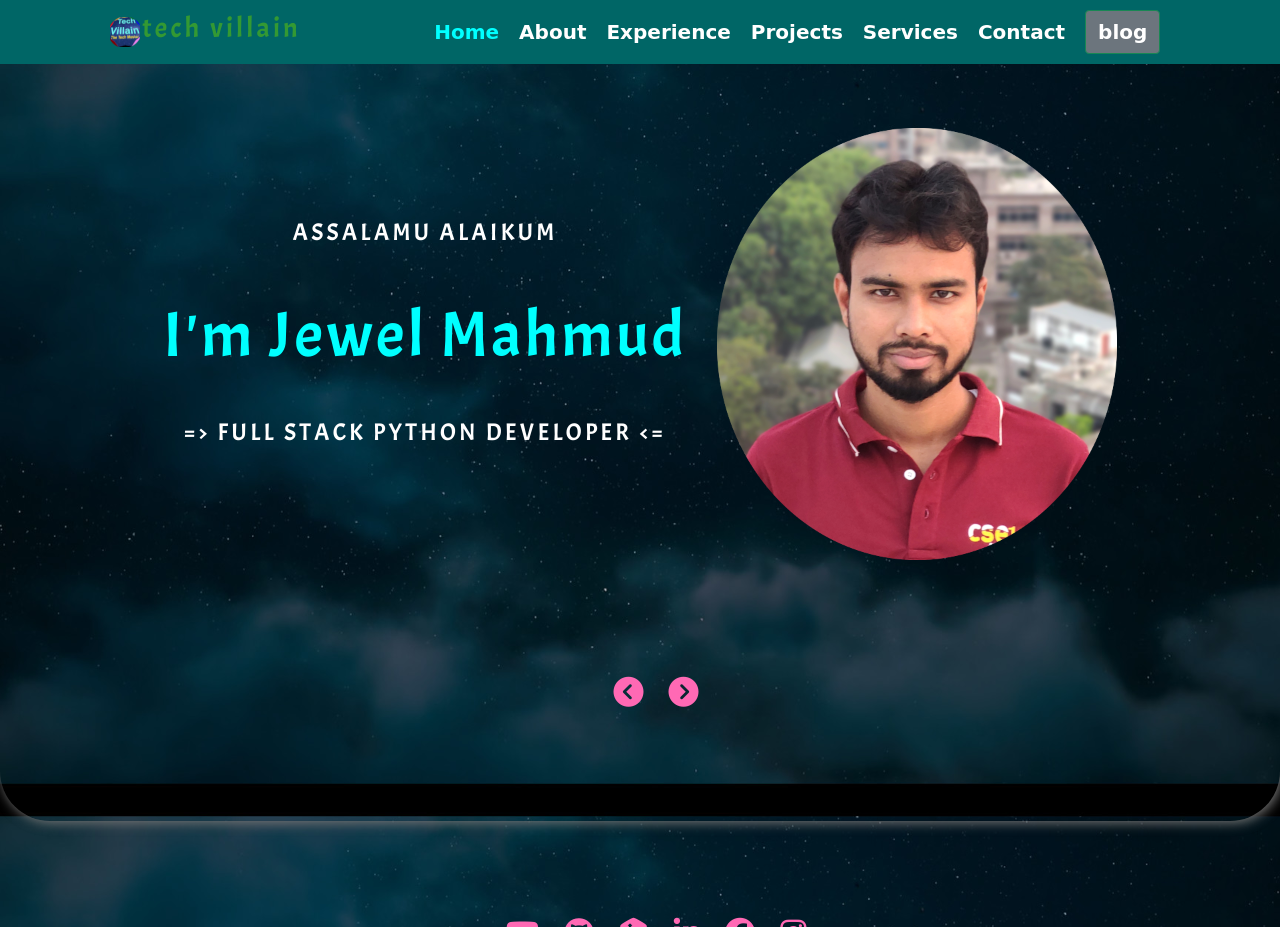
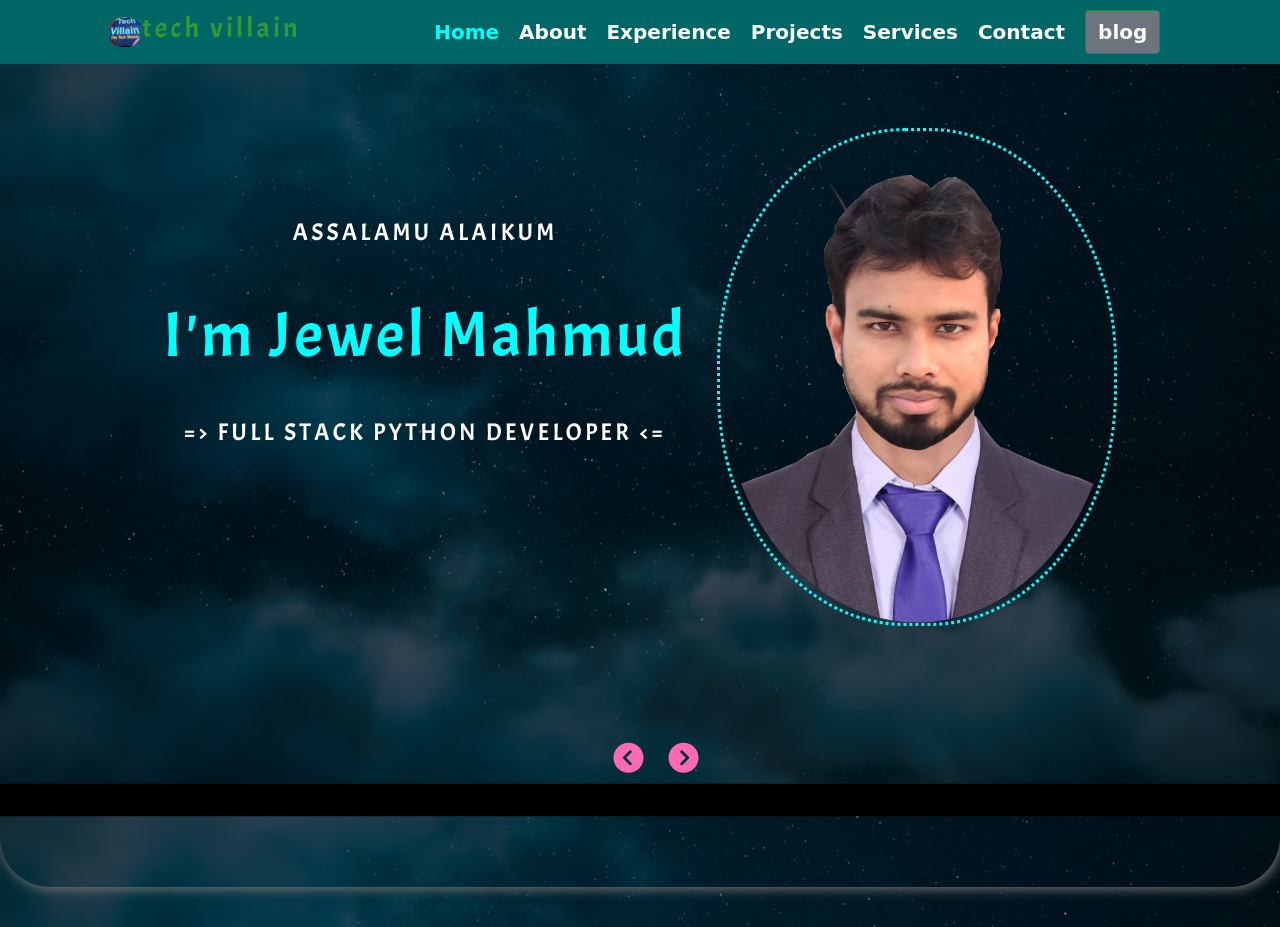
Before and after one commit to MahmudJewel/Django_portfolio, a Django app: page / in a window 1280 px wide. Shown: the top 927 px of the page. Run offline with Django 3.2, Linux system fonts and the light colour scheme; some libraries are stand-ins or nearby versions; some web fonts are replaced.

Commit message:
propic changes

```diff
--- a/static/css/main.css
+++ b/static/css/main.css
@@ -265,8 +265,9 @@ nav{
 	/* height: 400px;
 	width: 550px;
 	border-radius: 45%; */
-	/*border-style: dotted;
-	border-color: aqua;*/
+	border-radius: 47%;
+	border-style: dotted;
+	border-color: aqua;
 }
 
 
```
Also changed, not shown: static/img/mypic-23.png (deleted), static/img/mypic.png.
